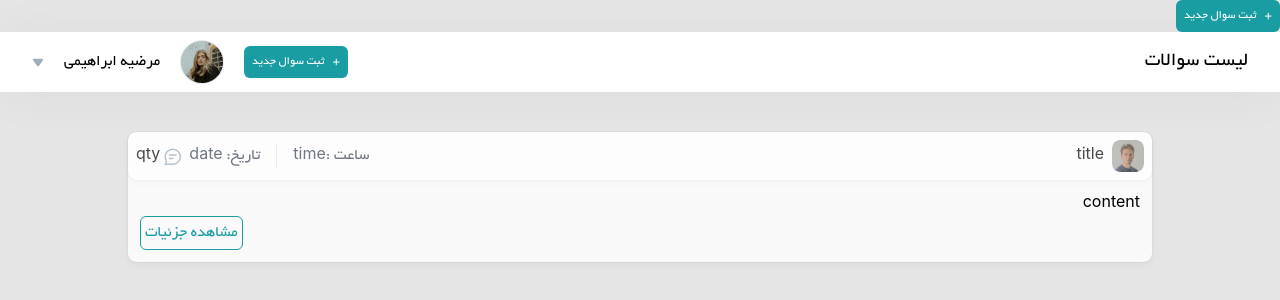
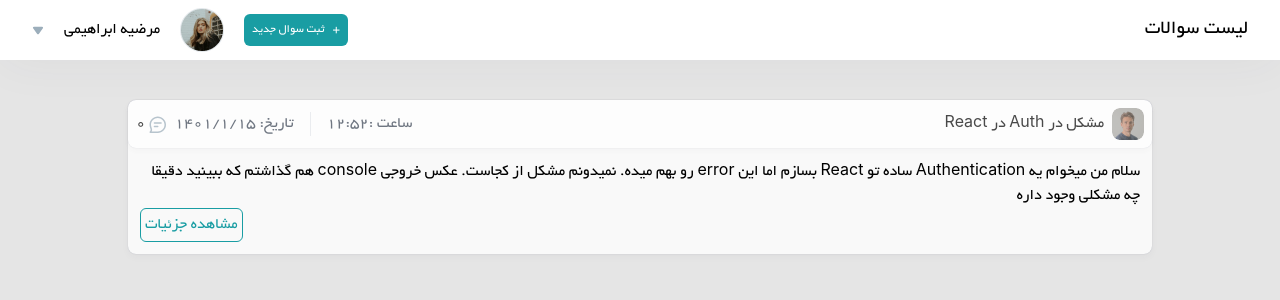
Before and after one commit to Mehrdadkf9/Dataak-developer-test, a React (Create React App) app: page / in a window 1280 px wide. Shown: the top 300 px of the page. Built offline with nearby package versions, Linux system fonts and the light colour scheme; data requests are answered from the project's data file.

Commit message:
Set relation between cards and server

```diff
--- a/src/App.js
+++ b/src/App.js
@@ -1,16 +1,12 @@
-import AddQuestion from "./components/addQuestion/AddQuestion";
-import Card from "./components/cards/Card";
-import TopBar from "./components/topBar/TopBar";
+import { Route, Routes } from "react-router-dom";
+import QuestionsPage from "./pages/QuestionsPage";
+
 function App() {
   return (
     <div dir="rtl">
-      <AddQuestion />
-      <TopBar />
-      <div className="flex flex-col justify-center items-center mt-10">
-        <div className="shadow-modal bg-dataakWhite rounded-lg w-4/5 mb-5">
-          <Card />
-        </div>
-      </div>
+      <Routes>
+        <Route path="/" exact element={<QuestionsPage />} />
+      </Routes>
     </div>
   );
 }
--- a/src/api/api.js
+++ b/src/api/api.js
@@ -3,3 +3,6 @@ import axios from "axios";
 const SERVER = "http://localhost:3001";
 
 export const getQuestions = () => axios.get(`${SERVER}/posts`);
+
+export const postQuestion = (question) =>
+  axios.post(`${SERVER}/posts`, { ...question });
--- a/src/components/cards/Card.jsx
+++ b/src/components/cards/Card.jsx
@@ -1,7 +1,9 @@
+import { Link } from "react-router-dom";
+import withRouter from "../withRouter/WithRouter";
 import Comment from "./../../assets/icons/Comment";
 import user from "./../../assets/images/user.png";
 
-const Card = () => {
+const Card = ({ question, router }) => {
   return (
     <>
       <header className="shadow-modal rounded-lg opacity-70 bg-white flex justify-between p-2">
@@ -13,26 +15,35 @@ const Card = () => {
             width={32}
             height={32}
           />
-          <h3>title</h3>
+          <h3>{question.title}</h3>
         </div>
         <div className="flex items-center">
-          <p className="border-l text-gray-700 ml-4 pl-4">ساعت :time</p>
-          <p className="text-gray-700 pl-2">تاریخ: date</p>
+          <p className="border-l text-gray-700 ml-4 pl-4">
+            ساعت :{question.time}
+          </p>
+          <p className="text-gray-700 pl-2">تاریخ: {question.date}</p>
           <Comment />
-
-          <p className="mr-1"> qty</p>
+          {question.answers ? (
+            <p className="mr-1"> {question.answers.length}</p>
+          ) : (
+            <p className="mr-1"> 0 </p>
+          )}
         </div>
       </header>
       <section className="p-3">
-        <p>content</p>
-        <div className="flex justify-end">
-          <button className="border p-1 border-dataakPrimary text-dataakPrimary rounded-md">
-            مشاهده جزئیات
-          </button>
-        </div>
+        <p>{question.content}</p>
+        {router.location.pathname !== "/" ? null : (
+          <div className="flex justify-end">
+            <Link to={`/${question.id}`}>
+              <button className="border p-1 border-dataakPrimary text-dataakPrimary rounded-md">
+                مشاهده جزئیات
+              </button>
+            </Link>
+          </div>
+        )}
       </section>
     </>
   );
 };
 
-export default Card;
+export default withRouter(Card);
--- /dev/null
+++ b/src/components/cards/Cards.jsx
@@ -0,0 +1,25 @@
+import { useQuestions } from "../../context/QuestionsProvider";
+import Card from "./Card";
+
+const Cards = () => {
+  const questions = useQuestions();
+
+  return (
+    <div className="flex flex-col justify-center items-center mt-10">
+      {questions ? (
+        questions.map((question) => (
+          <div
+            key={question.id}
+            className="shadow-modal bg-dataakWhite rounded-lg w-4/5 mb-5"
+          >
+            <Card question={question} />
+          </div>
+        ))
+      ) : (
+        <p>loading server</p>
+      )}
+    </div>
+  );
+};
+
+export default Cards;
--- a/src/index.js
+++ b/src/index.js
@@ -3,12 +3,15 @@ import ReactDOM from "react-dom/client";
 import "./index.css";
 import App from "./App";
 import { BrowserRouter } from "react-router-dom";
+import QuestionsProvider from "./context/QuestionsProvider";
 
 const root = ReactDOM.createRoot(document.getElementById("root"));
 root.render(
   <React.StrictMode>
     <BrowserRouter>
-      <App />
+      <QuestionsProvider>
+        <App />
+      </QuestionsProvider>
     </BrowserRouter>
   </React.StrictMode>
 );
--- /dev/null
+++ b/src/pages/QuestionsPage.jsx
@@ -0,0 +1,22 @@
+import React, { useEffect } from "react";
+import { getQuestions } from "../api/api";
+import Cards from "../components/cards/Cards";
+import TopBar from "../components/topBar/TopBar";
+import { useQuestionsActions } from "../context/QuestionsProvider";
+
+const QuestionsPage = () => {
+  const { updateQuestions } = useQuestionsActions();
+
+  useEffect(() => {
+    getQuestions().then((res) => updateQuestions(res.data));
+  }, []);
+
+  return (
+    <div>
+      <TopBar />
+      <Cards />
+    </div>
+  );
+};
+
+export default QuestionsPage;
```
Also changed, not shown: src/context/QuestionsProvider.jsx (renamed from src/context/QuestionProvider.jsx).
